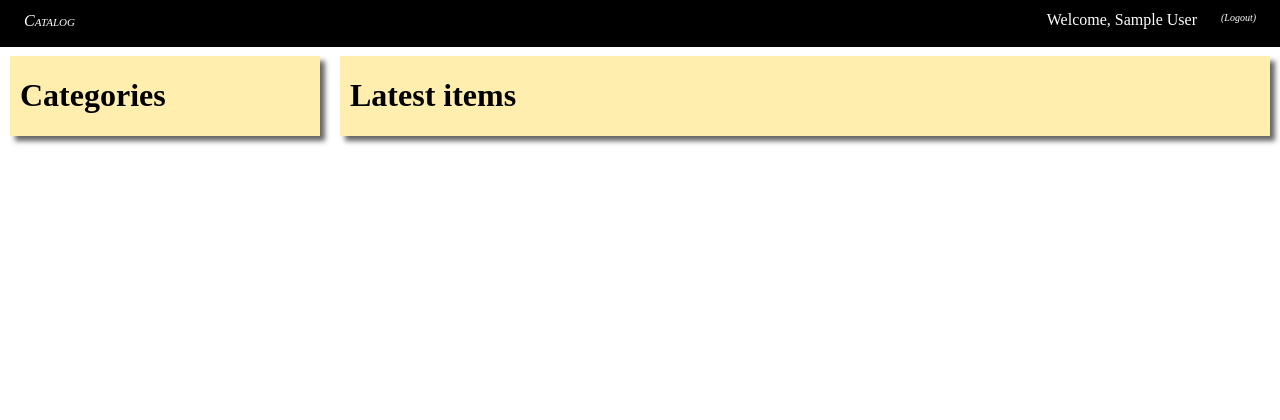
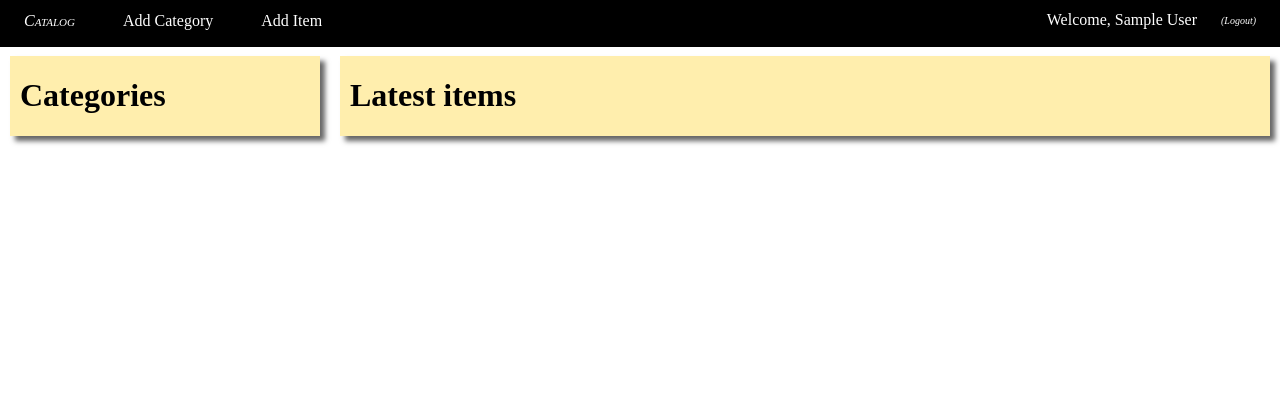
Before and after one commit to albertoivo/item-catalog-fullstacknd, a Flask app: page / in a window 1280 px wide. Shown: the top 420 px of the page. Run offline with Flask 2, Linux system fonts and the light colour scheme; the visitor is signed in with stand-in values (Sample User, id 1).

Commit message:
links para adicionar categorias e itens

```diff
--- a/static/styles.css
+++ b/static/styles.css
@@ -104,6 +104,7 @@ a {
 #logout {
   font-size: 10px;
   font-style: italic;
+  line-height: 17px;
 }
 
 #items {
@@ -151,6 +152,12 @@ a {
   margin-left: 30px;
 }
 
+@media screen and (max-width: 640px) {
+  .hide-mobile {
+      display: none;
+  }
+}
+
 @media screen and (min-width: 641px) and (max-width: 768px) {
   .hide-mobile {
     display: none;
--- a/templates/navBar.html
+++ b/templates/navBar.html
@@ -1,9 +1,12 @@
 <nav>
+    <!-- Navbar on BIG screens -->
     <div class="bar">
         <a class="hide-desktop right" href="javascript:void(0)" onclick="toggleMenu()">
             <i class="fa fa-bars"></i>
         </a>
         <a class="logo" href="/">Catalog</a>
+        <a href="#" class="hide-mobile">Add Category</a>
+        <a href="#" class="hide-mobile">Add Item</a>
         {% if 'username' not in login_session %}
         <a class="hide-mobile hover-red right" href="{{url_for('showLogin')}}">Login</a>
         {% else %}
@@ -12,13 +15,15 @@
         {% endif %}
     </div>
 
-    <!-- Navbar on small screens -->
+    <!-- Navbar on SMALL screens -->
     <div id="bar-mobile" class="bar-block hide-desktop menu-mobile" style="margin-top:46px ">
         {% if 'username' not in login_session %}
         <a href="{{url_for('showLogin')}}" class="bar-item button hover-red">Login</a>
         {% else %}
-        <span class="bar-item button">Welcome, {{login_session['username']}}</span>
-        <a class="hide-mobile hover-red right" href='/logout'>Logout</a>
+        <span class="bar-item">Welcome, {{login_session['username']}}</span>
+        <a href="#" class="bar-item button">Add Category</a>
+        <a href="#" class="bar-item button">Add Item</a>
+        <a class="bar-item button hover-red" href='/logout'>Logout</a>
         {% endif %}
     </div>
 </nav>
```
